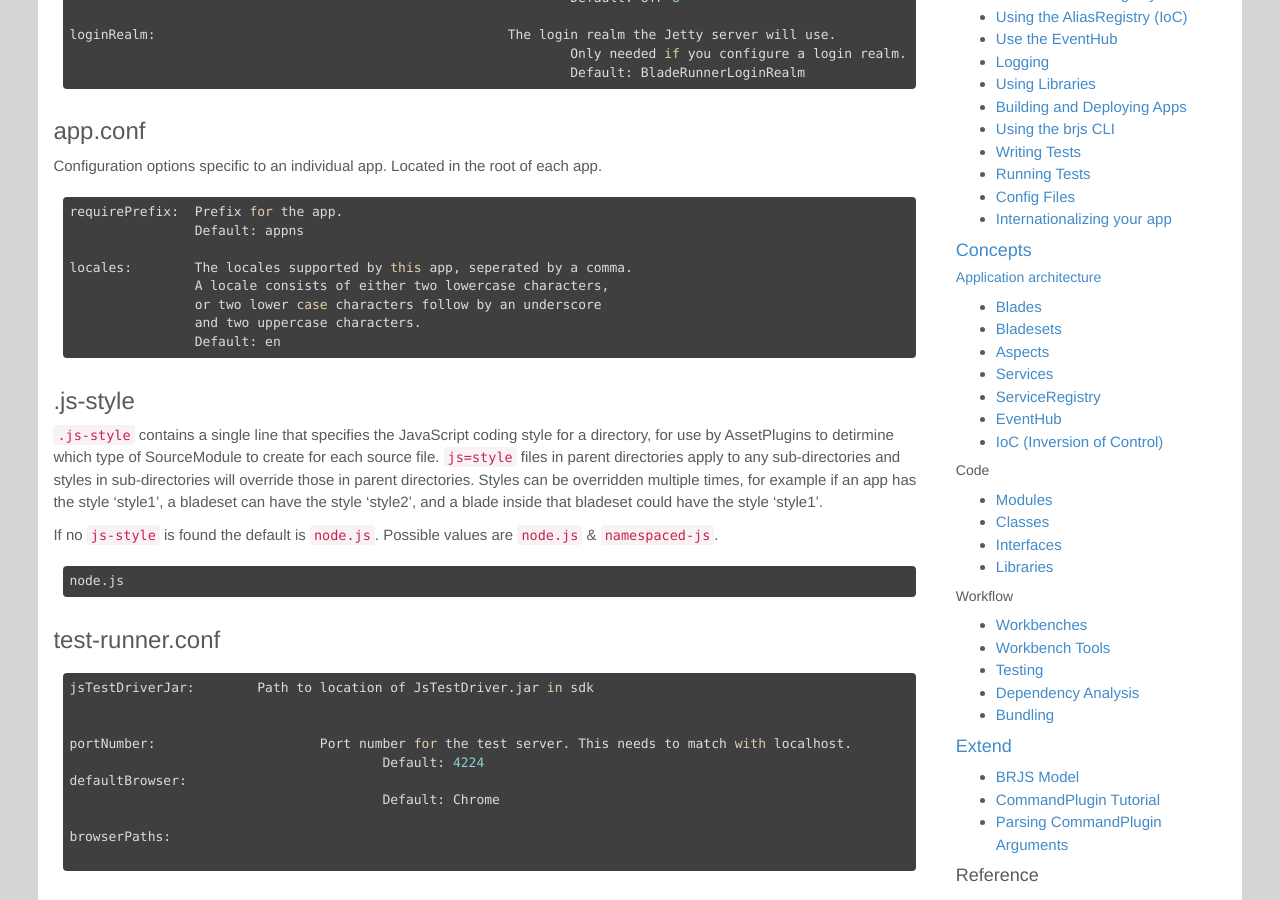
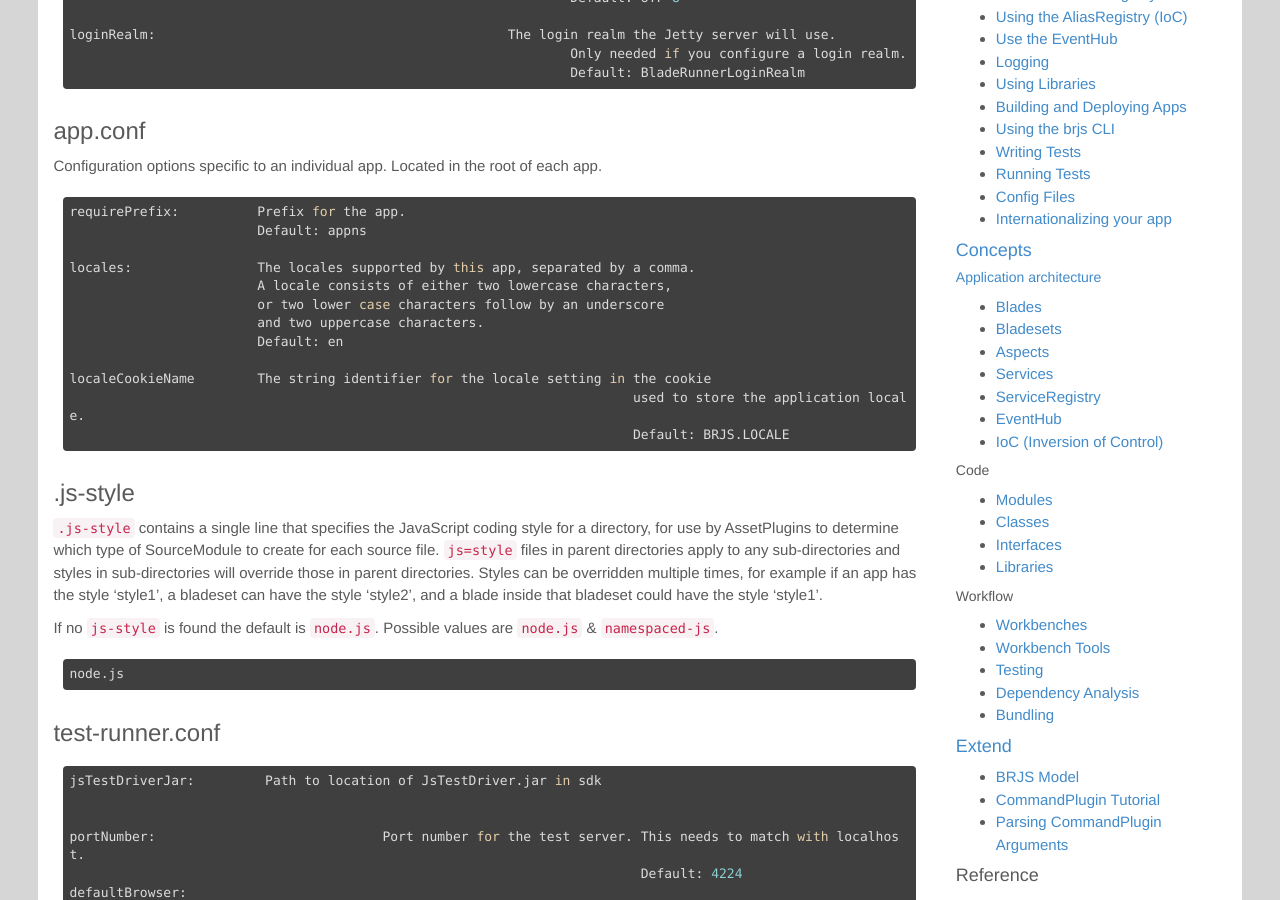
Before and after one commit to BladeRunnerJS/brjs-site, a Jekyll site: the page built from docs/use/config.md, in a window 1280 px wide and 900 px high, scrolled down 427 px. Built offline with Jekyll 4.4.1, drawn with Linux system fonts in a browser that asks for light colours; nearby versions of some CDN libraries; Markdown is read by kramdown in place of the engine named in the settings.

Commit message:
adding localeCookieName to config

````diff
--- a/docs/use/config.md
+++ b/docs/use/config.md
@@ -29,21 +29,25 @@ loginRealm:						The login realm the Jetty server will use.
 Configuration options specific to an individual app. Located in the root of each app.
 
 ```
-requirePrefix:	Prefix for the app.
-                Default: appns
+requirePrefix:		Prefix for the app.
+                	Default: appns
 
-locales:        The locales supported by this app, seperated by a comma.
-                A locale consists of either two lowercase characters,
-                or two lower case characters follow by an underscore
-                and two uppercase characters.
-                Default: en
+locales:        	The locales supported by this app, separated by a comma.
+                	A locale consists of either two lowercase characters,
+                	or two lower case characters follow by an underscore
+                	and two uppercase characters.
+                	Default: en
+
+localeCookieName	The string identifier for the locale setting in the cookie
+									used to store the application locale.
+									Default: BRJS.LOCALE
 ```
 
 
 ### .js-style
 
 `.js-style` contains a single line that specifies the JavaScript coding style for a directory,
-	for use by AssetPlugins to detirmine which type of SourceModule to create for each source file.
+	for use by AssetPlugins to determine which type of SourceModule to create for each source file.
 `js=style` files in parent directories apply to any sub-directories and styles in sub-directories will override those in parent directories.
 Styles can be overridden multiple times, for example if an app has the style 'style1', a bladeset can have the style 'style2',
 	and a blade inside that bladeset could have the style 'style1'.
@@ -53,16 +57,17 @@ If no `js-style` is found the default is `node.js`.  Possible values are `node.j
 ```
 node.js
 ```
-###test-runner.conf
+
+### test-runner.conf
 
 ```
-jsTestDriverJar:	Path to location of JsTestDriver.jar in sdk
+jsTestDriverJar:	 Path to location of JsTestDriver.jar in sdk
 
 
-portNumber:			Port number for the test server. This needs to match with localhost.
-					Default: 4224
+portNumber:				Port number for the test server. This needs to match with localhost.
+									 Default: 4224
 defaultBrowser:
-					Default: Chrome
+									 Default: Chrome
 
 browserPaths:
 
````
